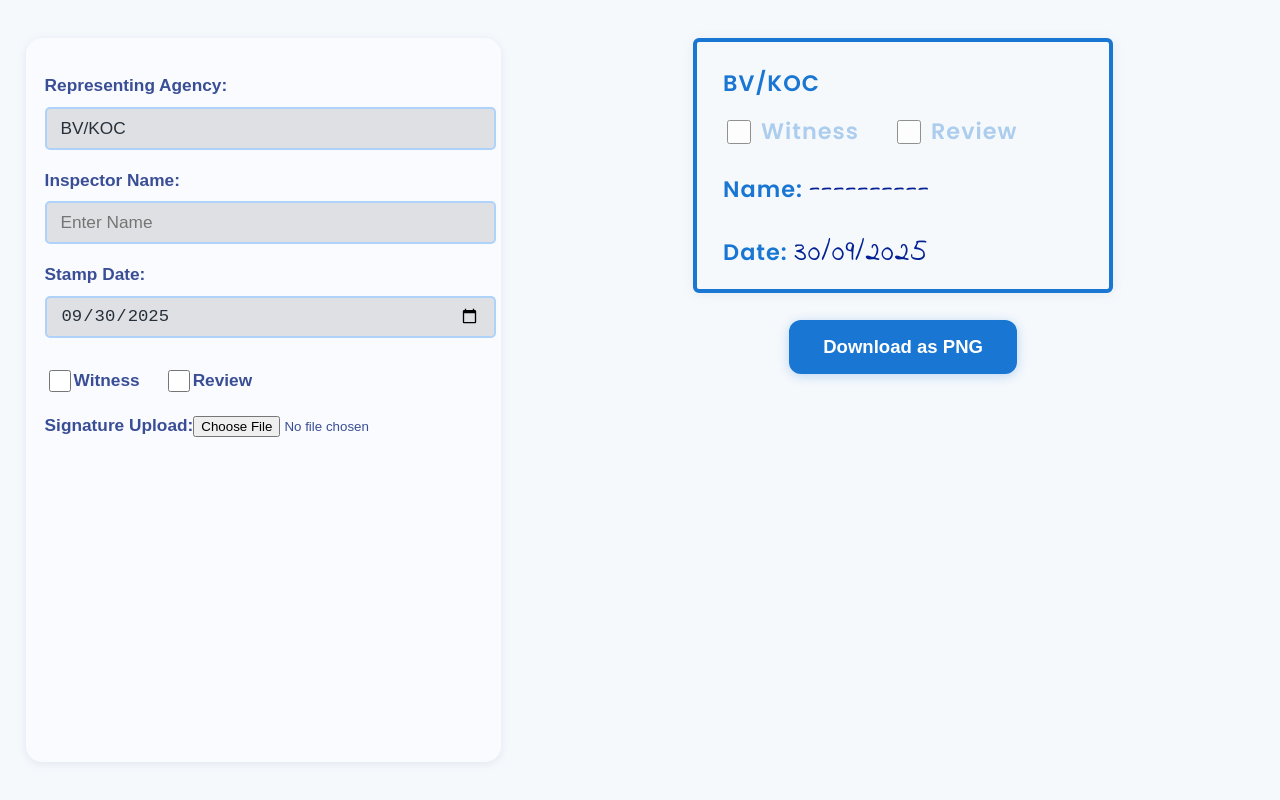
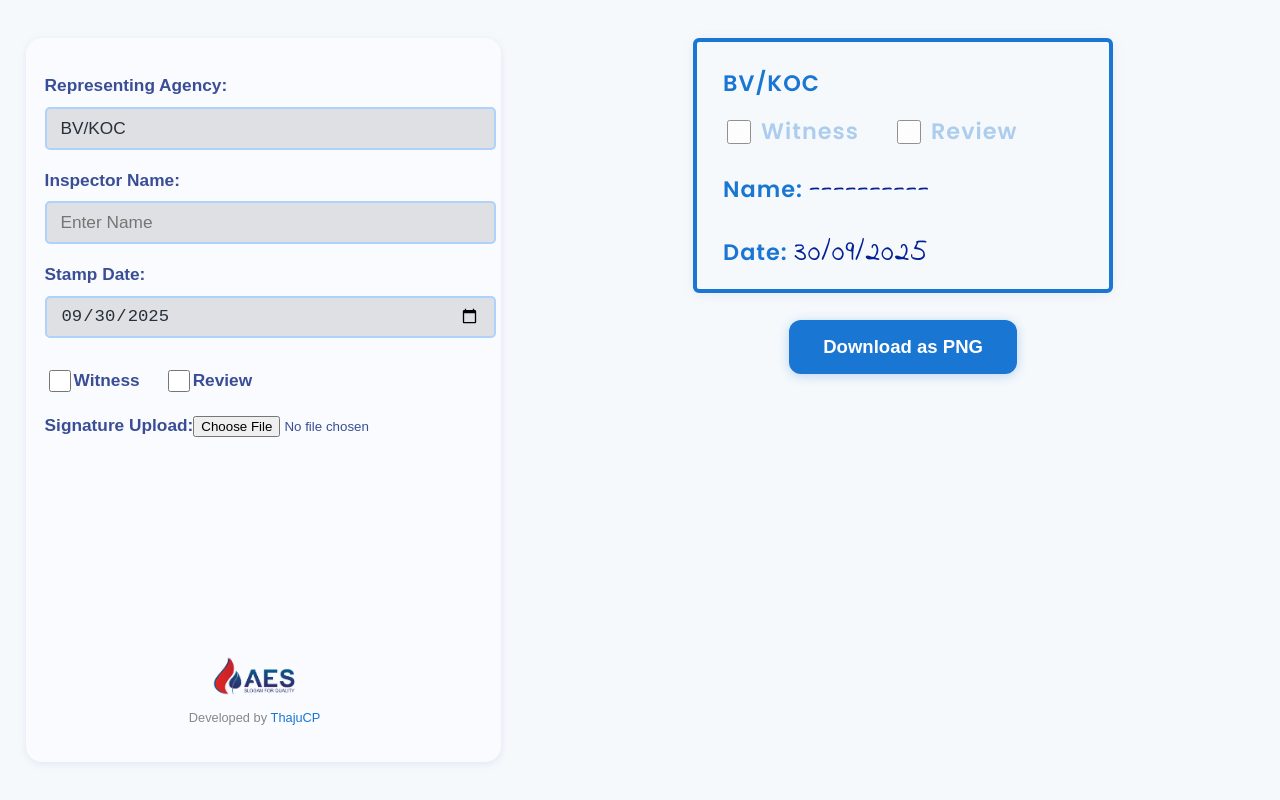
Before and after one commit to thajucp123/aes-stamping, a React (Vite) app: page / in a window 1280 px wide. Built offline with nearby package versions, Linux system fonts and the light colour scheme.

Commit message:
added footer section

```diff
--- a/src/App.css
+++ b/src/App.css
@@ -117,3 +117,29 @@
   align-items: center;
   justify-content: center;
 }
+
+.form-footer {
+  margin-top: auto;
+  padding-top: 20px;
+  text-align: center;
+  width: 100%;
+}
+
+.footer-logo {
+  height: 40px;
+}
+
+.footer-text {
+  font-size: 0.8rem;
+  color: #888;
+  margin-top: 5px;
+}
+
+.footer-text a {
+  color: #1976d2;
+  text-decoration: none;
+}
+
+.footer-text a:hover {
+  text-decoration: underline;
+}
--- a/src/App.jsx
+++ b/src/App.jsx
@@ -3,6 +3,7 @@
 import "./App.css";
 import CardForm from "./components/CardForm";
 import { getTodayDateStr, formatDate } from "./utils";
+import logo from './assets/logo.png';
 
 
 
@@ -117,6 +118,12 @@
             />
           </label>
         </div>
+        <div className="form-footer">
+          <img src={logo} alt="Logo" className="footer-logo" />
+          <p className="footer-text">
+            Developed by <a href="https://www.thajucp.in/" target="_blank" rel="noopener noreferrer">ThajuCP</a>
+          </p>
+        </div>
       </form>
 
       <div className="view-panel">
```
